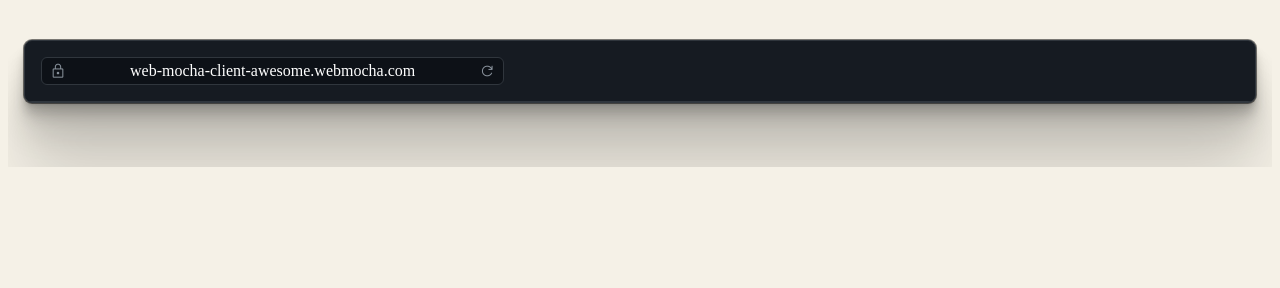
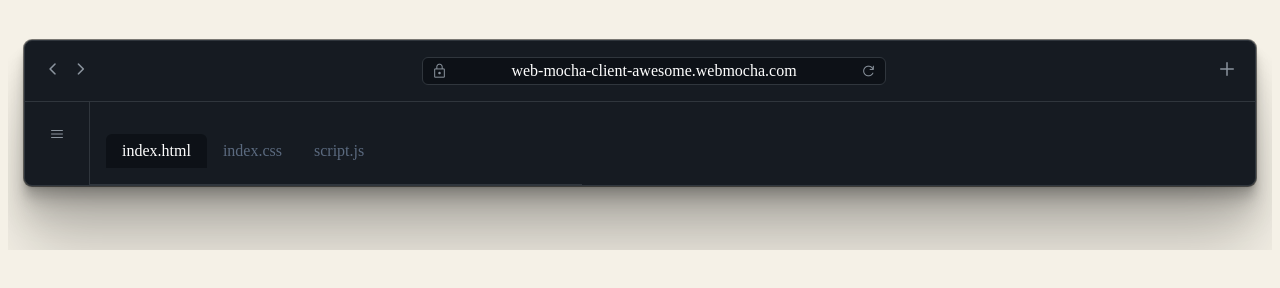
Before and after one commit to WillLewis/code-box, a plain HTML site: page index.html in a window 1280 px wide. Drawn offline with nearby package versions, Linux system fonts and the light colour scheme.

Commit message:
add tabs and side bar

```diff
--- a/css/page.css
+++ b/css/page.css
@@ -24,6 +24,10 @@
   border-bottom: 1px solid #30363d;
 }
 
+.border-right {
+  border-right: 1px solid #30363d;
+}
+
 .box-shadow-active-border-inverse-mktg {
   box-shadow: 0 0 0 1px rgb(0 0 0 / 50%), 0 70px 65px rgb(0 0 0 / 18%),
     0 30px 30px rgb(0 0 0 / 14%), 0 15px 15px rgb(0 0 0 / 12%),
@@ -47,6 +51,15 @@
   color: #fff;
 }
 
+.color-fg-subtle {
+  color: #5b6a7f;
+}
+
+@media (min-width: 768px) {
+  .col-md-6 {
+    width: 40%;
+  }
+}
 .overflow-hidden {
   overflow: hidden;
 }
@@ -59,8 +72,28 @@
   display: flex;
 }
 
+.d-none {
+  display: none;
+}
+
+@media (min-width: 768px) {
+  .d-md-block {
+    display: block;
+  }
+}
+
+@media (min-width: 1028px) {
+  .d-lg-block {
+    display: block;
+  }
+}
+
 .flex-items-center {
   align-items: center;
+}
+
+.flex-items-stretch {
+  align-items: stretch;
 }
 
 .flex-justify-between {
@@ -72,14 +105,24 @@
   text-overflow: ellipsis;
   white-space: nowrap;
 }
+
+.list-style-none {
+  list-style: none;
+}
+
 .p-3 {
   padding: 16px;
+}
+
+.p-4 {
+  padding: 24px;
 }
 
 .px-2 {
   padding-right: 8px;
   padding-left: 8px;
 }
+
 .px-3 {
   padding-right: 16px;
   padding-left: 16px;
@@ -92,16 +135,28 @@
 .pt-5 {
   padding-top: 32px;
 }
-@media (min-width: 768px) {
-  .px-md-8 {
-    padding-right: 64px;
-    padding-left: 64px;
-  }
+
+.pt-3 {
+  padding-top: 16px;
 }
 
 .py-1 {
   padding-top: 4px;
   padding-bottom: 4px;
+}
+
+.py-2 {
+  padding-top: 8px;
+  padding-bottom: 8px;
+}
+
+.rounded-top-2 {
+  border-top-left-radius: 6px;
+  border-top-right-radius: 6px;
+}
+
+.width-full {
+  width: 100%;
 }
 
 @media (min-width: 768px) {
@@ -110,16 +165,11 @@
   }
 }
 
-.width-full {
-  width: 100%;
-}
 @media (min-width: 768px) {
-  .d-md-block {
-    display: block;
+  .px-md-8 {
+    padding-right: 64px;
+    padding-left: 64px;
   }
-}
-.d-none {
-  display: none;
 }
 
 .material-symbols-rounded {
--- a/index.html
+++ b/index.html
@@ -3,7 +3,7 @@
   <head>
     <meta http-equiv="content-type" content="text/html; charset=utf-8" />
     <title>Link Effects</title>
-    <meta content="width=device-width, initial-scale=1" name="viewport" />
+    <meta name="viewport" content="width=device-width, initial-scale=1" />
     <link href="css/page.css" rel="stylesheet" type="text/css" />
     <link
       rel="stylesheet"
@@ -19,7 +19,7 @@
           <div
             class="d-flex flex-items-center flex-justify-between border-bottom p-3"
           >
-            <div class="d-none d-md-block">
+            <div class=" d-none d-md-block">
               <span
                 class="material-symbols-rounded"
                 style="font-size: 24px; color:#8b949e;"
@@ -48,7 +48,7 @@
                 >refresh</span
               >
             </div>
-            <div class="d-none d-md-block">
+            <div class=" d-none d-md-block">
               <span
                 class="material-symbols-rounded"
                 style="font-size: 24px; color:#8b949e;"
@@ -56,6 +56,26 @@
               >
             </div>
           </div>
+          <div class="d-flex flex-items-stretch">
+            <div class="d-none d-lg-block p-4 border-right">
+              <span
+                class="material-symbols-rounded"
+                style="font-size: 16px; color:#8b949e;"
+                >menu</span
+              >
+            </div>
+            <div class="col-md-6">
+              <div class="border-bottom">
+                <ul class="list-style-none d-flex px-3 pt-3">
+                  <li class="px-3 py-2 color-bg-default rounded-top-2">
+                    index.html
+                  </li>
+                  <li class="px-3 py-2 color-fg-subtle">index.css</li>
+                  <li class="px-3 py-2 color-fg-subtle">script.js</li>
+                </ul>
+              </div>
+            </div>
+          </div>
         </div>
       </div>
     </div>
```
